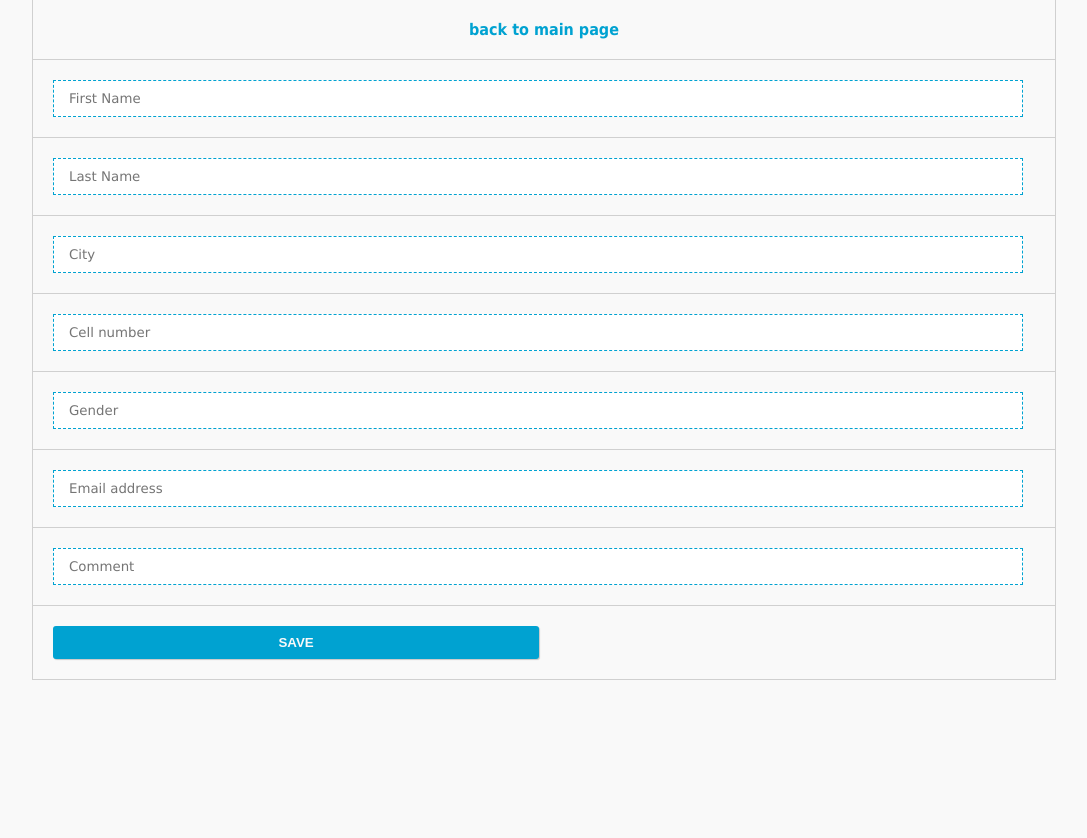
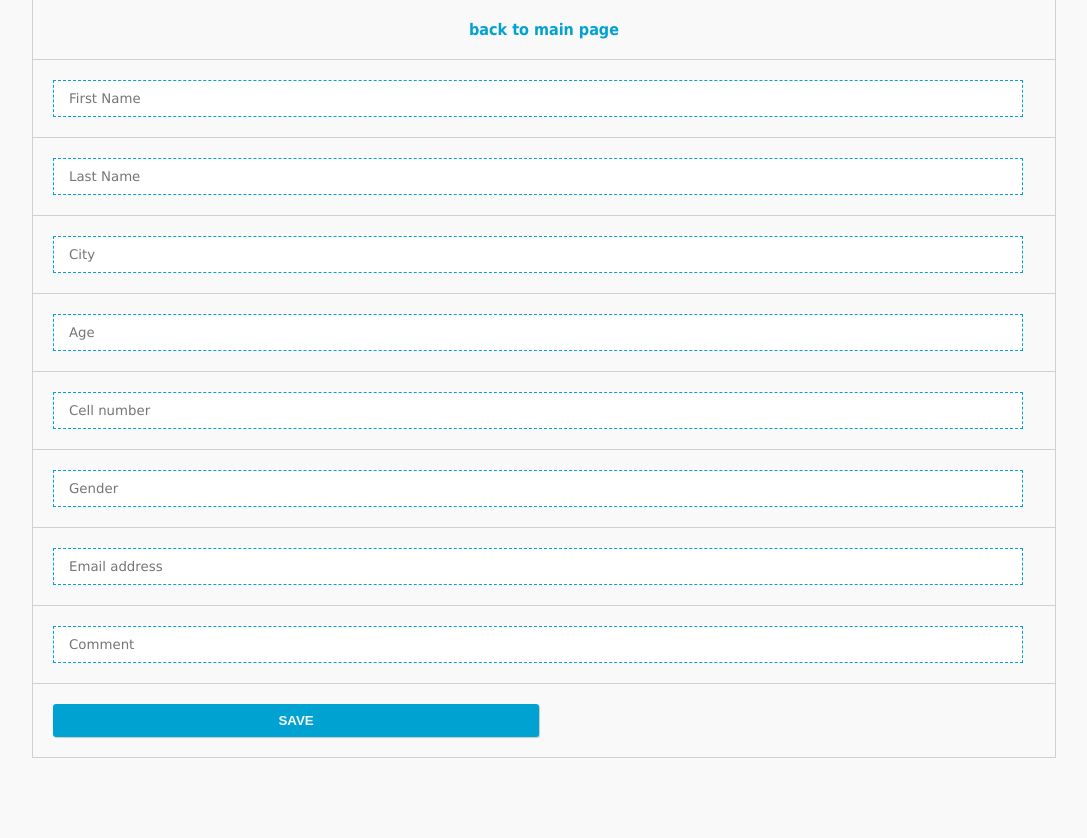
Before and after one commit to Hellobabe/APC_webprog_mi153_test_repo_gabongat, a PHP site: page /add_data.php in a window 1280 px wide. Shown: the part 101-939 px from the top of the page, without its empty margins (96-1183 px from the left). Before the commit the page ends 781 px from the top, so only its background shows below. Run offline with PHP 8.4, Linux system fonts and the light colour scheme; a stand-in replaces the project's code that opens the database connection.

Commit message:
Age Added

```diff
--- a/exercise5/add_data.php
+++ b/exercise5/add_data.php
@@ -7,6 +7,7 @@ if(isset($_POST['btn-save']))
  $full_name = $_POST['full_name'];
  $nick_name = $_POST['nick_name'];
  $home_add = $_POST['home_add'];
+ $age = $_POST['age'];
  $cell_num = $_POST['cell_num'];
  $gender = $_POST['gender'];
  $email = $_POST['email'];
@@ -15,7 +16,7 @@ if(isset($_POST['btn-save']))
 
  // sql query for inserting data into database
 
-        $sql_query = "INSERT INTO users(full_name, nick_name,home_add, cell_num, gender, email, comment) VALUES('$full_name','$nick_name','$home_add','$cell_num','$gender','$email','$comment')";
+        $sql_query = "INSERT INTO users(full_name, nick_name,home_add,age, cell_num, gender, email, comment) VALUES('$full_name','$nick_name','$home_add','$age','$cell_num','$gender','$email','$comment')";
  mysqli_query($con,$sql_query);
 
         // sql query for inserting data into database
@@ -53,6 +54,9 @@ if(isset($_POST['btn-save']))
     <td><input type="text" name="home_add" placeholder="City" required /></td>
     </tr>
 	<tr>
+    <td><input type="text" name="age" placeholder="Age" required /></td>
+    </tr>
+	<tr>
     <td><input type="text" name="cell_num" placeholder="Cell number" required /></td>
     </tr>
 	<tr>
```
